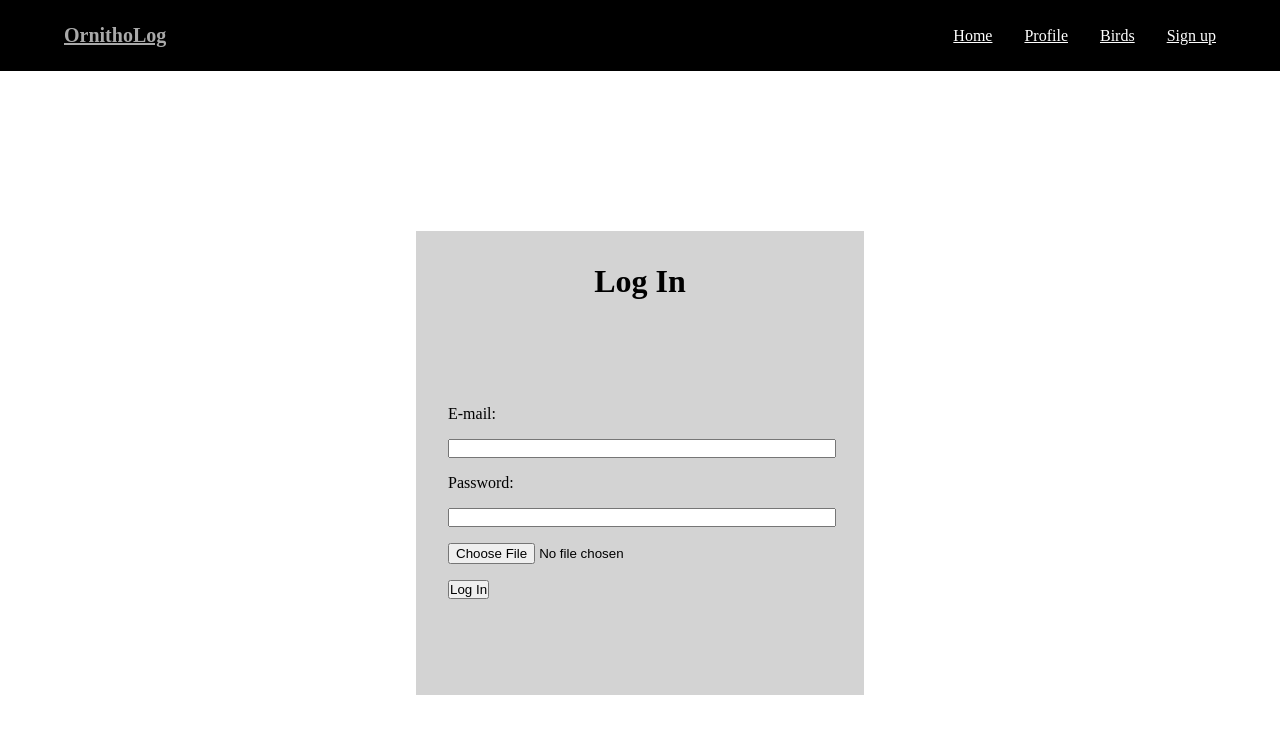
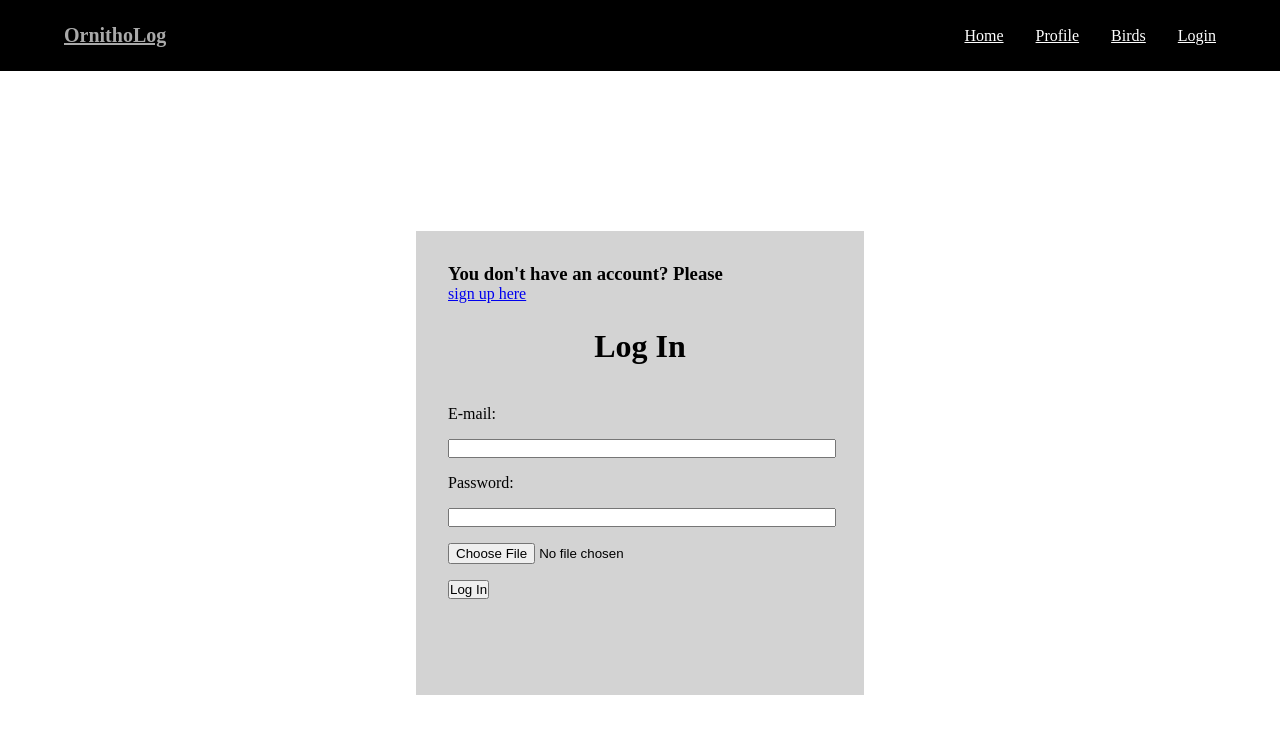
Before and after one commit to ornitholog/ornitholog-client, a React (Vite) app: page /login in a window 1280 px wide. Shown: the top 734 px of the page. Built offline with nearby package versions, Linux system fonts and the light colour scheme; no server answers.

Commit message:
add aldready have an account section

```diff
--- a/components/NavBar.jsx
+++ b/components/NavBar.jsx
@@ -33,7 +33,7 @@ function NavBar({ birdList }) {
           </li>
           <IsAnon>
             <li>
-              <Link to="/signup">Sign up</Link>
+              <Link to="/login">Login</Link>
             </li>
           </IsAnon>
           { isLoggedIn && (
--- a/pages/LogInPage.jsx
+++ b/pages/LogInPage.jsx
@@ -2,6 +2,7 @@ import React, { useState, useContext } from "react";
 import axios from "axios";
 import { Link, useNavigate } from "react-router-dom";
 import { AuthContext } from "../context/auth.context";
+
 
 function LogInPage() {
   const url = import.meta.env.VITE_API_URL;
@@ -35,6 +36,10 @@ function LogInPage() {
     <>
       <div className="LogInPage">
         <div className="auth-container">
+          <div>
+              <h3>You don't have an account? Please</h3>
+              <Link to="/signup">sign up here</Link>
+          </div>
           <h1>Log In</h1>
           <form onSubmit={handleSubmit}>
             <label>E-mail:</label>
```
